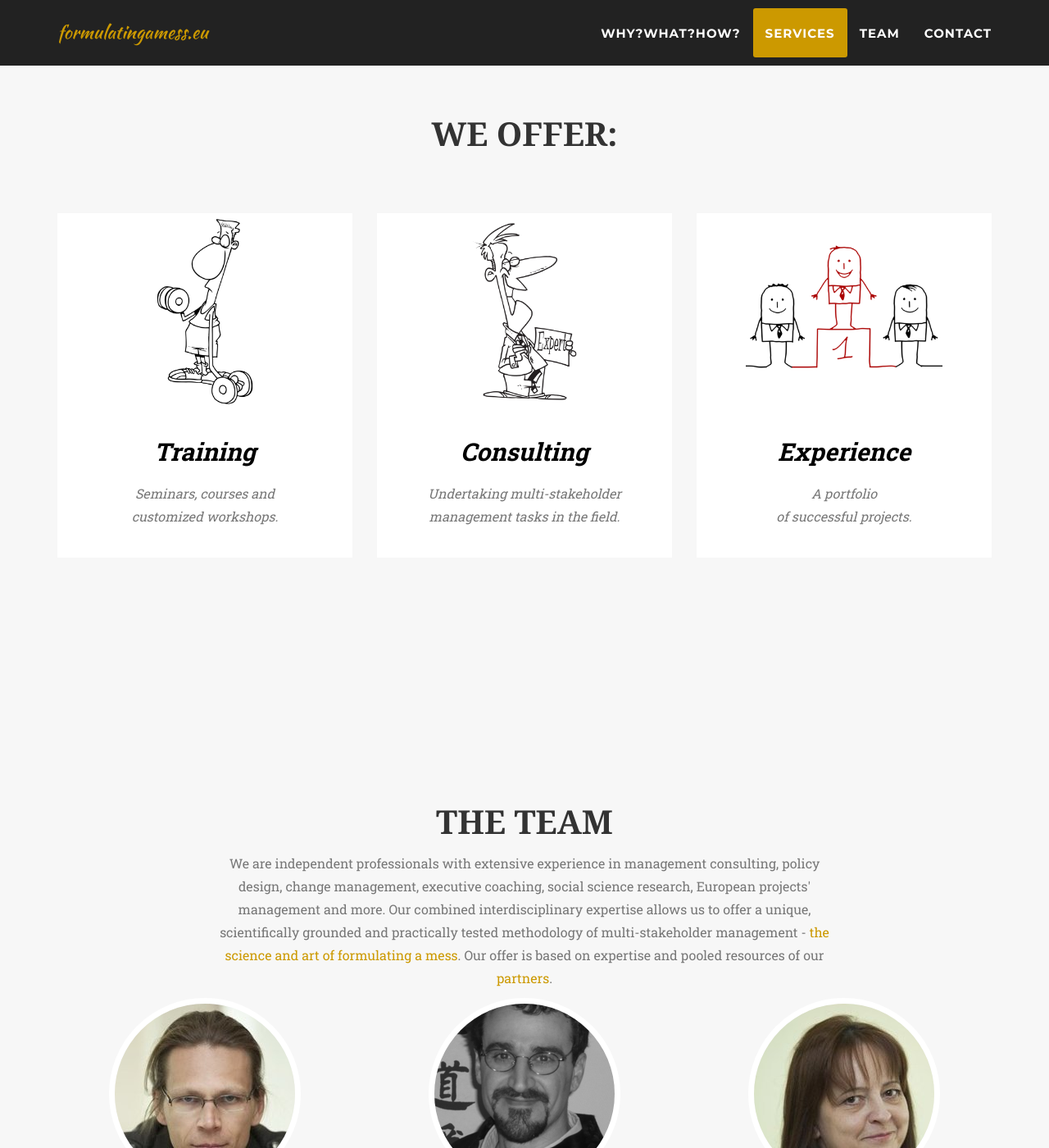
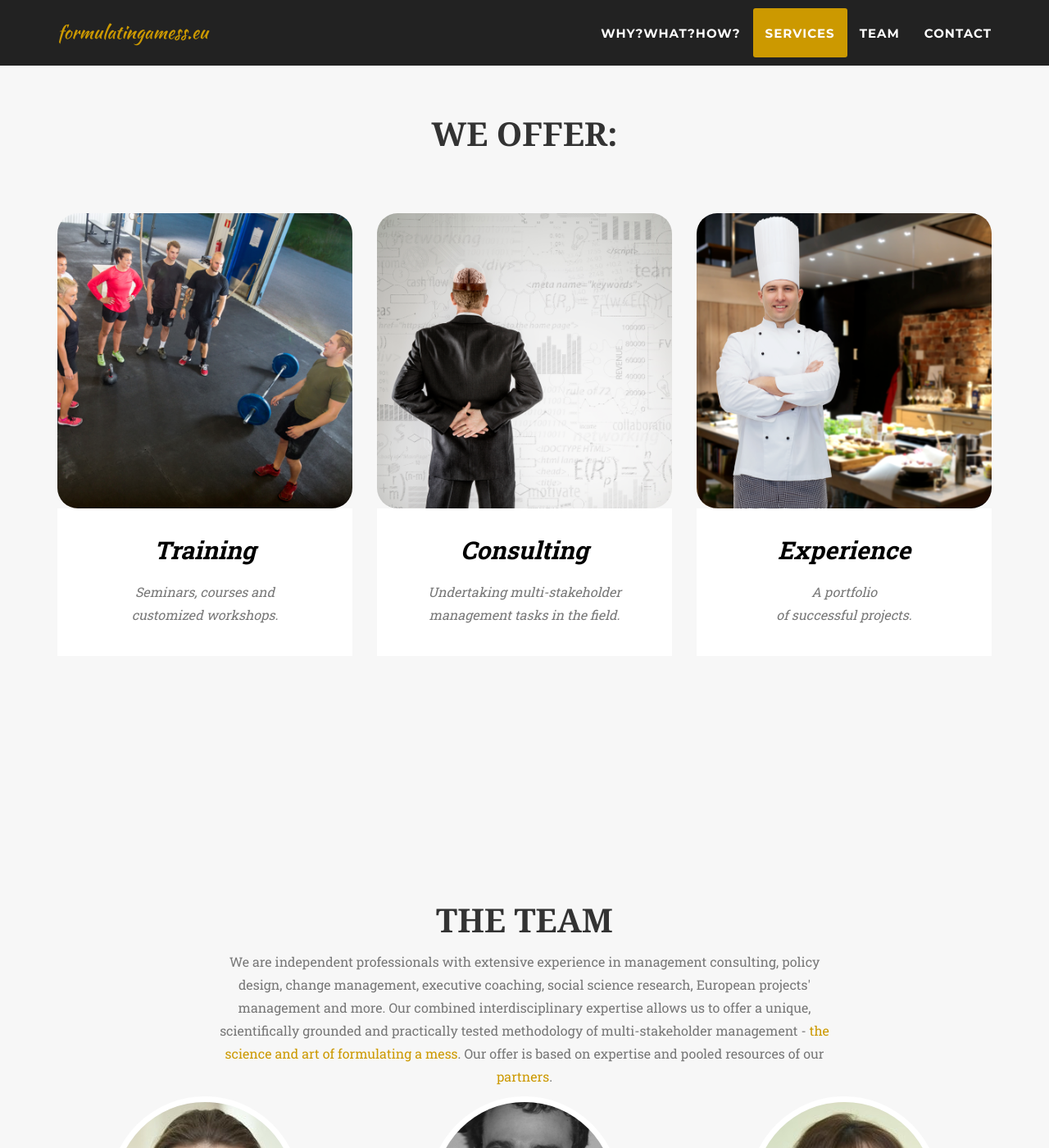
Before and after one commit to formulatingamess/www, a Jekyll site: the page built from index.html, in a window 1280 px wide and 1400 px high, scrolled down 1776 px. Shown: the whole window at 82% size. Built offline with Jekyll 4.4.1, drawn with Linux system fonts in a browser that asks for light colours; some web fonts are replaced; some of the changed text lies outside the part shown.

Commit message:
added back service pictures just with rounded corners and put e-mail into contacts form

```diff
--- a/_includes/contact.html
+++ b/_includes/contact.html
@@ -2,7 +2,7 @@
         <div class="container">
             <div class="row">
                 <div class="col-lg-12 text-center">
-                    <h3 class="section-subheading text-muted">Please contact us: vveitas@gmail.com.</h3>
+                    <h3 class="section-subheading text-muted">Please contact us at <a href="mailto:vveitas@gmail.com">vveitas at gmail.com</a> or via <a href="#team">social networks.</a></h3>
                 </div>
             </div>
         </div>
--- a/_includes/css/agency.css
+++ b/_includes/css/agency.css
@@ -108,6 +108,7 @@ h6 {
 
 .img-services {
     width: 30vw;
+    border-radius: 25px;
 }
 
 .img-gbi {
--- a/_includes/js.html
+++ b/_includes/js.html
@@ -9,9 +9,10 @@
     <script src="{{ "/js/classie.js" | prepend: site.baseurl }}"></script>
     <script src="{{ "/js/cbpAnimatedHeader.js" | prepend: site.baseurl }}"></script>
 
-    <!-- Contact Form JavaScript -->
+    <!-- Contact Form JavaScript
     <script src="{{ "/js/jqBootstrapValidation.js" | prepend: site.baseurl }}"></script>
     <script src="{{ "/js/contact_me.js" | prepend: site.baseurl }}"></script>
+    -->
 
     <!-- Custom Theme JavaScript -->
     <script src="{{ "/js/agency.js" | prepend: site.baseurl }}"></script>
--- a/_includes/services.html
+++ b/_includes/services.html
@@ -10,7 +10,7 @@
             <div class="row text-center">
                 <div class="service-link col-md-4 col-sm-6">
                     <a href="{{ site.baseurl }}/services/training" >
-                        <img src="img/services/training_cartoon.jpg" class="img-responsive img-services img-centered" alt="">
+                        <img src="img/services/training.png" class="img-responsive img-services img-centered" alt="">
                         <div class="service-caption">
                             <p class="service-title">Training<p>
                             <p class="text-muted">Seminars, courses and <br/>customized workshops.</p>
@@ -20,7 +20,7 @@
 
                 <div class="service-link col-md-4 col-sm-6">
                     <a href="{{ site.baseurl }}/services/consulting">
-                        <img src="img/services/consulting_cartoon.jpg" class="img-responsive img-services img-centered" alt="">
+                        <img src="img/services/consulting.png" class="img-responsive img-services img-centered" alt="">
                         <div class="service-caption">
                             <p class="service-title">Consulting<p>
                             <p class="text-muted">Undertaking multi-stakeholder management tasks in the field.</p>
@@ -30,7 +30,7 @@
 
                 <div class="service-link col-md-4 col-sm-6">
                     <a href="{{ site.baseurl }}/services/experience" class="portfolio-link" data-toggle="modal">
-                        <img src="img/services/experience_cartoon.jpg" class="img-responsive img-services img-centered" alt="">
+                        <img src="img/services/experience.png" class="img-responsive img-services img-centered" alt="">
                         <div class="service-caption">
                             <p class="service-title">Experience<p>
                             <p class="text-muted">A portfolio <br/>of successful projects.</p>
```
